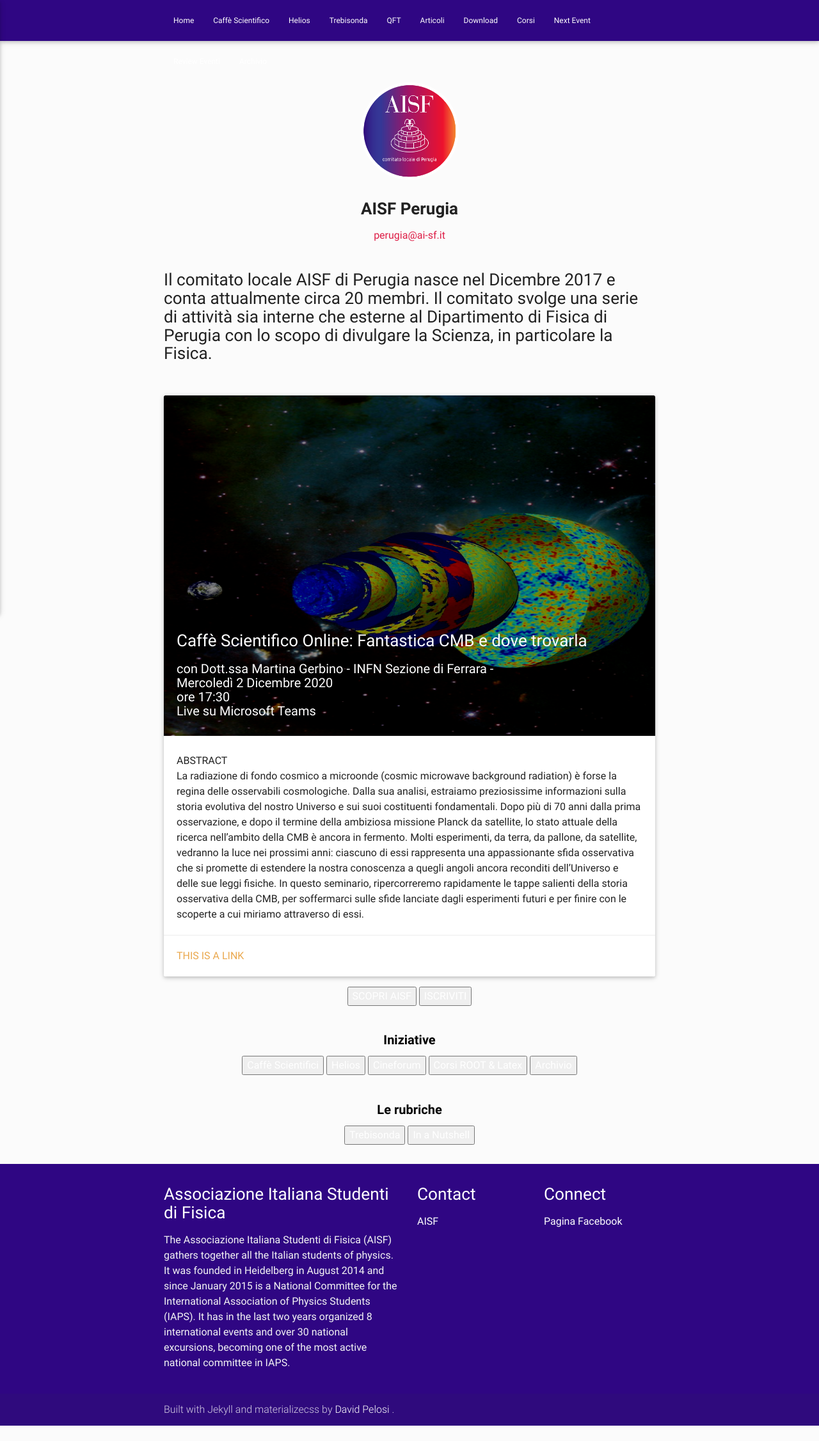
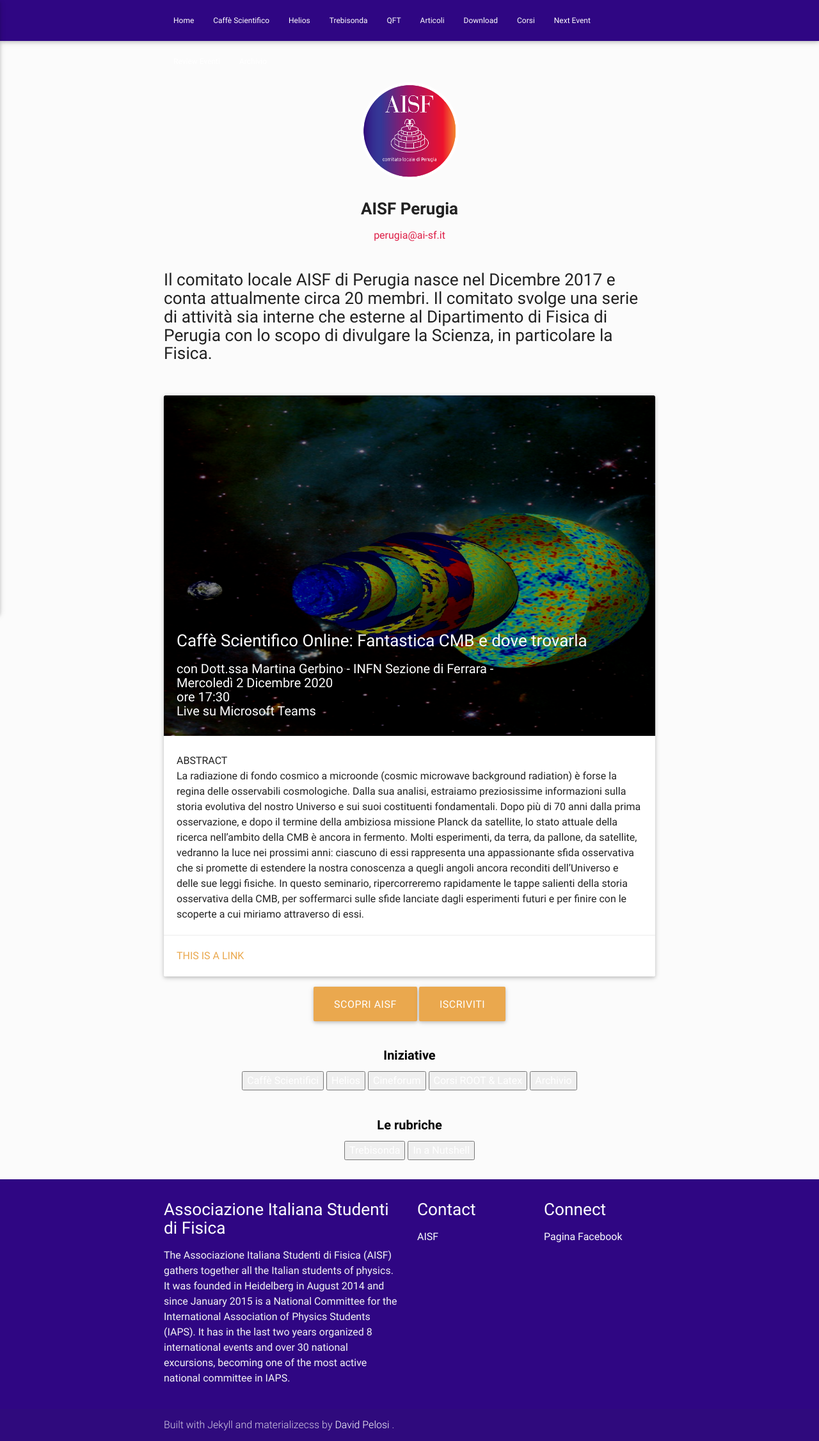
Before and after one commit to ai-sf/aisf_perugia, a Jekyll site: the page built from index.html, in a window 1280 px wide. Shown: the whole page at 64% size. Built offline with Jekyll 4.4.1, drawn with Linux system fonts in a browser that asks for light colours; nearby versions of some CDN libraries; before the commit the page ends 2228 px from its top, so only the background shows below that.

Commit message:
Update index.html

```diff
--- a/index.html
+++ b/index.html
@@ -47,8 +47,10 @@ img: Aisfpg
 
 
 <center>
-<button class="button button3"> <a style="color:white" href="/perugia/AISF_Pres2020_21.pdf"> SCOPRI AISF</button>
-<button class="button button3"> <a style="color:white" href="http://ai-sf.it/iscrizione/"> ISCRIVITI  </button>
+<a class="waves-effect waves-light btn-large" href="/perugia/AISF_Pres2020_21.pdf">SCOPRI AISF</a>
+<a class="waves-effect waves-light btn-large" href="http://ai-sf.it/iscrizione/">ISCRIVITI</a>
+<!--<button class="button button3"> <a style="color:white" href="/perugia/AISF_Pres2020_21.pdf"> SCOPRI AISF</button>
+<button class="button button3"> <a style="color:white" href="http://ai-sf.it/iscrizione/"> ISCRIVITI  </button> -->
 </center>
 
 
```
